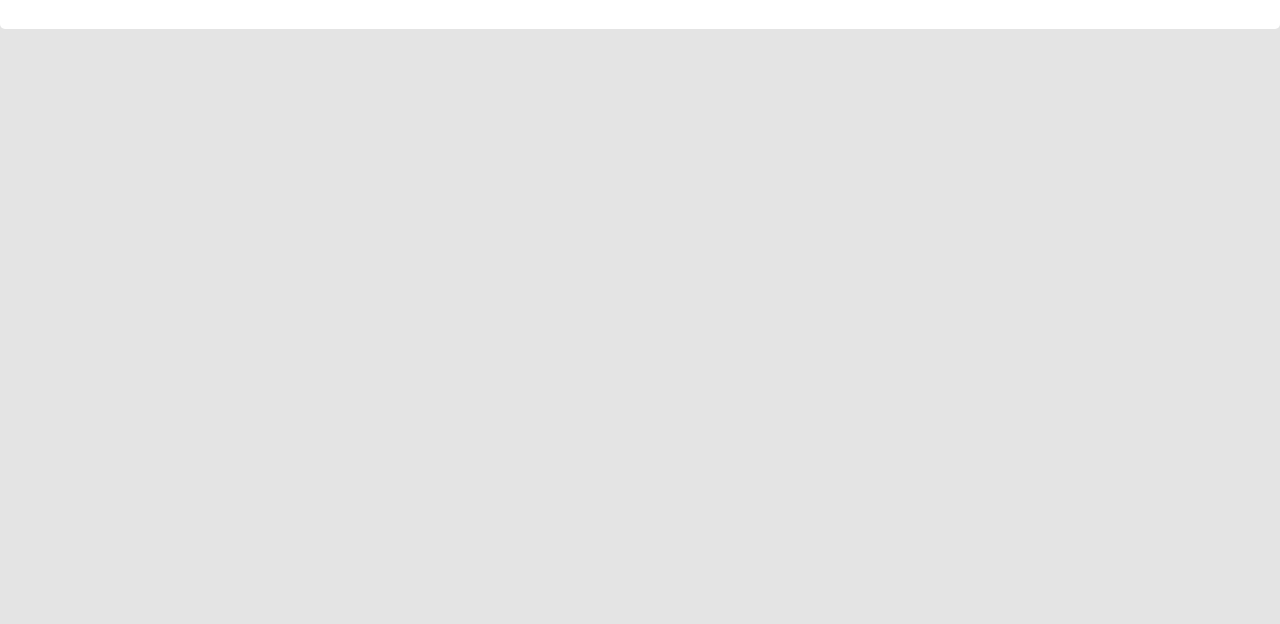
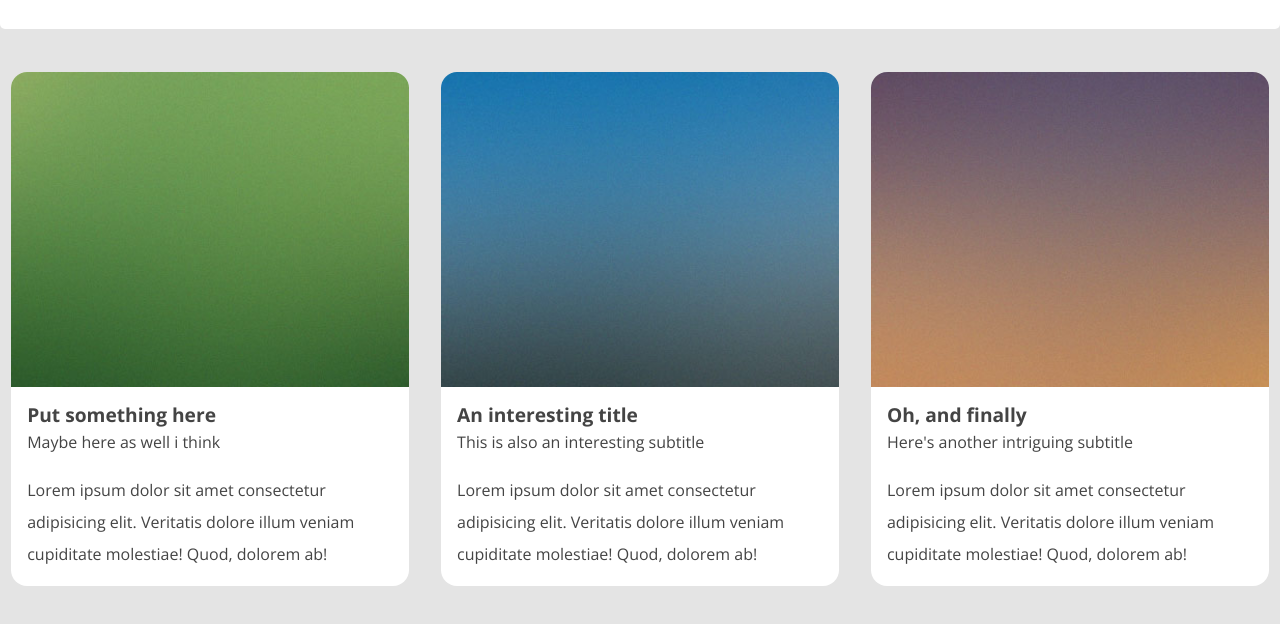
Before and after one commit to GrzegorzBanaszak/Verti, a website: page public/index.html in a window 1280 px wide. Shown: the part 264-888 px from the top of the page. Before the commit the page ends 800 px from the top, so only its background shows below. Drawn offline with nearby package versions, Linux system fonts and the light colour scheme.

Commit message:
Dodanie sekcji images

```diff
--- a/public/index.html
+++ b/public/index.html
@@ -42,5 +42,37 @@
             <div class="open-btn"><span class="fas fa-question-circle"></span>More info</div>
         </div>
     </section>
+    <section class="images">
+        <div class="images-card">
+            <div class="images-card-image"><img src="assets/pic01.jpg" alt="pic1"></div>
+            <div class="images-card-content">
+                <h3 class="images-card-title">Put something here</h3>
+                <p class="images-card-description">Maybe here as well i think</p>
+                <p class="images-card-text">Lorem ipsum dolor sit amet consectetur adipisicing elit. Veritatis dolore illum veniam
+                cupiditate molestiae! Quod, dolorem ab!</p>
+            </div>
+
+        </div>
+        <div class="images-card">
+            <div class="images-card-image"><img src="assets/pic02.jpg" alt="pic2"></div>
+            <div class="images-card-content">
+                <h3 class="images-card-title">An interesting title</h3>
+                <p class="images-card-description">This is also an interesting subtitle</p>
+                <p class="images-card-text">Lorem ipsum dolor sit amet consectetur adipisicing elit.
+                 Veritatis dolore illum veniam cupiditate molestiae! Quod, dolorem ab!</p>
+            </div>
+
+        </div>
+        <div class="images-card">
+            <div class="images-card-image"><img src="assets/pic03.jpg" alt="pic3"></div>
+            <div class="images-card-content">
+                <h3 class="images-card-title">Oh, and finally</h3>
+                <p class="images-card-description">Here's another intriguing subtitle</p>
+                <p class="images-card-text">Lorem ipsum dolor sit amet consectetur adipisicing elit.
+                Veritatis dolore illum veniam cupiditate molestiae! Quod, dolorem ab!</p>
+            </div>
+
+        </div>
+    </section>
 </body>
 </html>
--- /dev/null
+++ b/src/styles/scss/_images.scss
@@ -0,0 +1,47 @@
+.images{
+    display: grid;
+    grid-template-columns: 1fr;
+    font-weight: 300;
+
+}
+
+.images-card{
+    width: 60%;
+    margin: 2em auto;
+    border-radius: 1em;
+    background: white;
+}
+.images-card-image img{
+    width: 100%;
+    border-radius: 1em 1em 0 0 ;
+}
+
+.images-card-content{
+    padding: 1em;
+}
+
+.images-card-title{
+    font-weight: 700;
+    font-size: 1.2em;
+    margin-bottom: 0.5em;
+}
+
+.images-card-description{
+    padding-bottom: 1.5em;
+}
+
+.images-card-text{
+    line-height: 2em;
+}
+
+@include desktop{
+    .images{
+        @include container;
+        padding: 0.7em;
+        grid-template-columns: repeat(3,1fr);
+        gap:2em;
+    }
+    .images-card{
+        width: 100%;
+    }
+}
--- a/src/styles/scss/_utilis.scss
+++ b/src/styles/scss/_utilis.scss
@@ -2,3 +2,9 @@
     max-width: 1280px;
     margin: 0 auto;
 }
+
+@mixin desktop {
+    @media screen and (min-width:$desktop) {
+        @content;
+    }
+}
--- a/src/styles/scss/_variable.scss
+++ b/src/styles/scss/_variable.scss
@@ -23,3 +23,6 @@ $hover-btn-bg:#0090c5;
 $hover-btn-color:white;
 $btn-bg:#f2f2f2;
 $btn-color:#505050;
+
+
+//images
--- a/src/styles/scss/style.scss
+++ b/src/styles/scss/style.scss
@@ -7,6 +7,7 @@
 @import "header";
 @import "custom";
 @import "open";
+@import "images";
 
 
 body{
```
Also changed, not shown: public/css/style.css, 1 other file.
